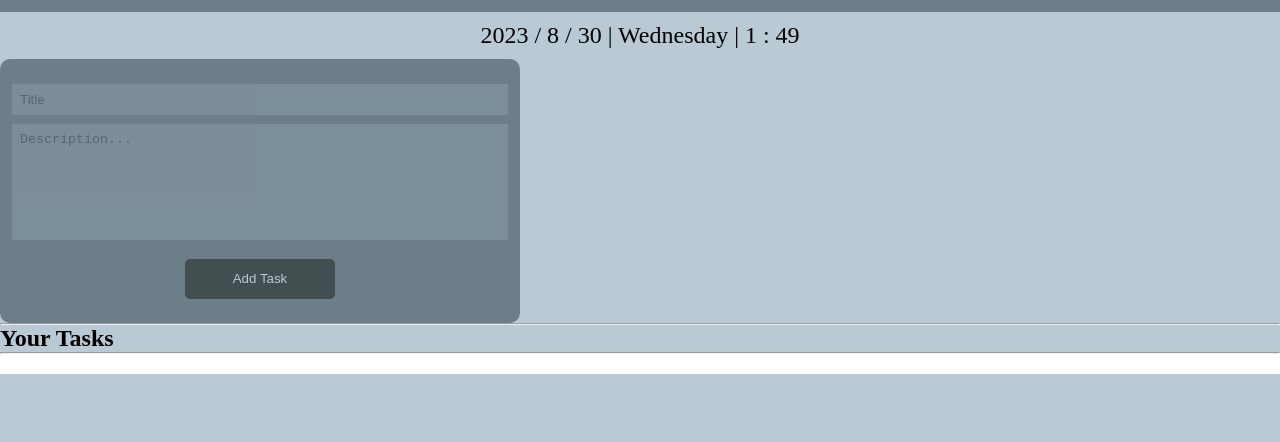
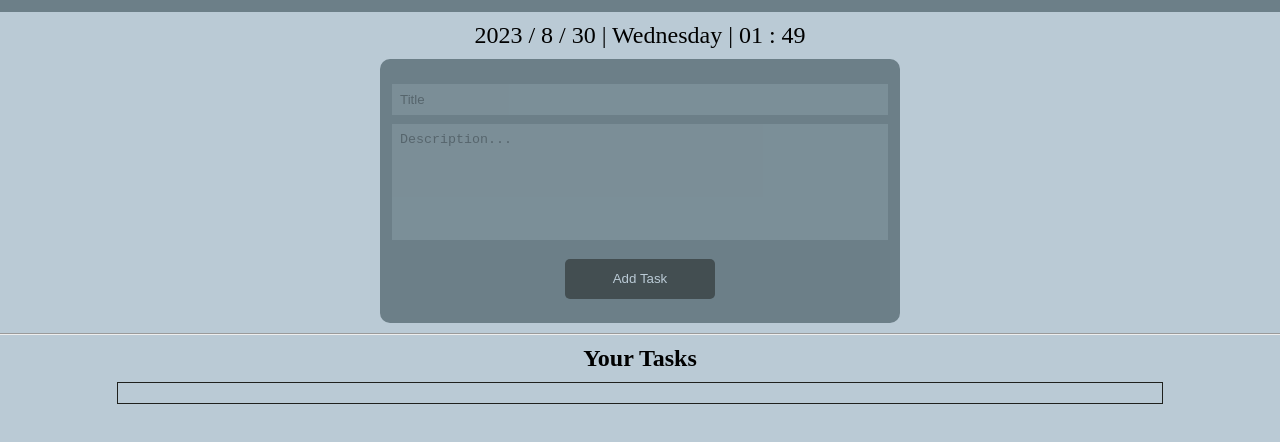
Before and after one commit to Sand33pshah/TaskManagement.gihub.io, a plain HTML site: page index.html in a window 1280 px wide. Shown: the part 58-500 px from the top of the page. Drawn offline with Linux system fonts and the light colour scheme.

Commit message:
corrected color and added div<main>

```diff
--- a/app.js
+++ b/app.js
@@ -2,7 +2,7 @@
 
 var dt = new Date();
 Day = ["Sunday", "Monday", "Tuesday", "Wednesday ", "Thursday", "Friday", "Saturday"];
-Time = dt.getHours() + " : " + dt.getMinutes();
+Time = String(dt.getHours()).padStart(2,"0") + " : " + String(dt.getMinutes()).padStart(2,"0");
 var today = dt.getFullYear() + " / " + (dt.getMonth() + 1) + " / " + dt.getDate() + " | " + Day[dt.getDay()] + " | " + Time;
 document.getElementById('date-time').innerHTML = today;
 
--- a/index.html
+++ b/index.html
@@ -16,6 +16,7 @@
         </form>
         <h1>Sandip Shah</h1>
     </div>
+    <div class="main">
         <div class="current-update">
             <p><span id="date-time"></span></p>
         </div>
@@ -26,7 +27,6 @@
         </div>
         <hr>
         <h2>Your Tasks</h2>
-    <hr>
         <div class="container" id="container">
             <div class="task-card">
                 <h3>Title</h3>
@@ -43,6 +43,7 @@
                 </div>
             </div>
         </div>
+    </div>
     <script src="app.js"></script>
 </body>
 
--- a/style.css
+++ b/style.css
@@ -41,6 +41,12 @@ body {
     border: none;
     background-color: var(--primarybackground);
     outline: none;
+}
+.main{
+    /* background-color: yellowgreen; */
+    display: flex;
+    flex-direction: column;
+    align-items: center;
 }
 
 .current-update {
@@ -101,21 +107,26 @@ body {
     border-radius: 5px;
     cursor: pointer;
 }
-
+.main hr{
+    width: 100%;
+    margin-top: 10px;
+}
+.main h2{
+    margin: 10px;
+}
 .container {
     display: flex;
-    background-color: white;
-    height: auto;
-    width: 100%;
+    background-color: transparent;
+    /* height: 50vh; */
+    border: 1px solid var(--primarytext);
+    width: 80%;
     padding: 10px;
-    border: none;
     flex-wrap: wrap;
 }
 
 .task-card {
-    background-color: blue;
-    min-height: 5rem;
-    height: auto;
+    background-color: var(--secondarybackground);
+    min-height: 7rem;
     width: 15rem;
     padding: 10px;
     margin: 5px;
```
Lines whose indentation alone changed are shown as unchanged.
